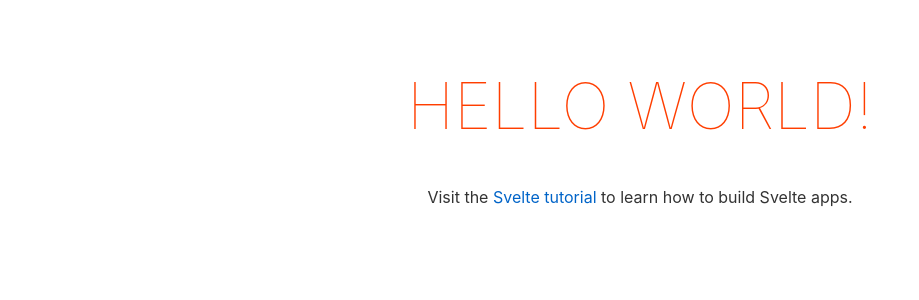
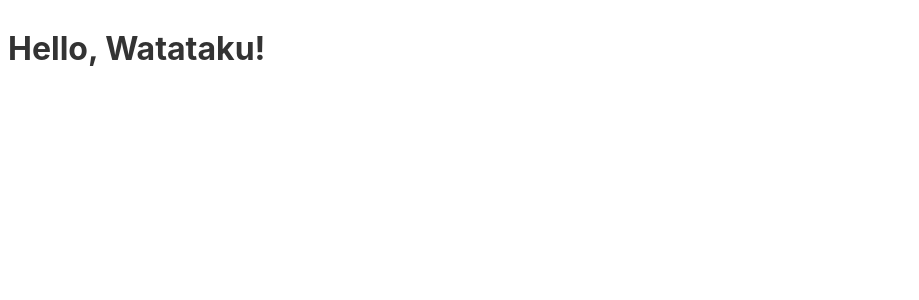
Before and after one commit to watataku8911/svelte-basic, a Svelte app: page / in a window 1280 px wide. Shown: the top 300 px of the page, without its empty margins (0-919 px from the left). Built offline with nearby package versions, Linux system fonts and the light colour scheme.

Commit message:
first-commit

```diff
--- a/src/App.svelte
+++ b/src/App.svelte
@@ -1,30 +1,10 @@
 <script>
-	export let name;
-</script>
+	import ChildComponent from './components/ChildComponent.svelte';
+  </script>
 
-<main>
-	<h1>Hello {name}!</h1>
-	<p>Visit the <a href="https://svelte.dev/tutorial">Svelte tutorial</a> to learn how to build Svelte apps.</p>
-</main>
+  <main>
+	<ChildComponent username="Watataku" />
+  </main>
 
-<style>
-	main {
-		text-align: center;
-		padding: 1em;
-		max-width: 240px;
-		margin: 0 auto;
-	}
-
-	h1 {
-		color: #ff3e00;
-		text-transform: uppercase;
-		font-size: 4em;
-		font-weight: 100;
-	}
-
-	@media (min-width: 640px) {
-		main {
-			max-width: none;
-		}
-	}
-</style>
+  <style>
+  </style>
--- /dev/null
+++ b/src/components/ChildComponent.svelte
@@ -0,0 +1,7 @@
+<script>
+    export let username;
+  </script>
+
+  <div>
+    <h1>Hello, {username}!</h1>
+  </div>
```
Also changed, not shown: 1 other file (tests, documents, lock files or other folders).
